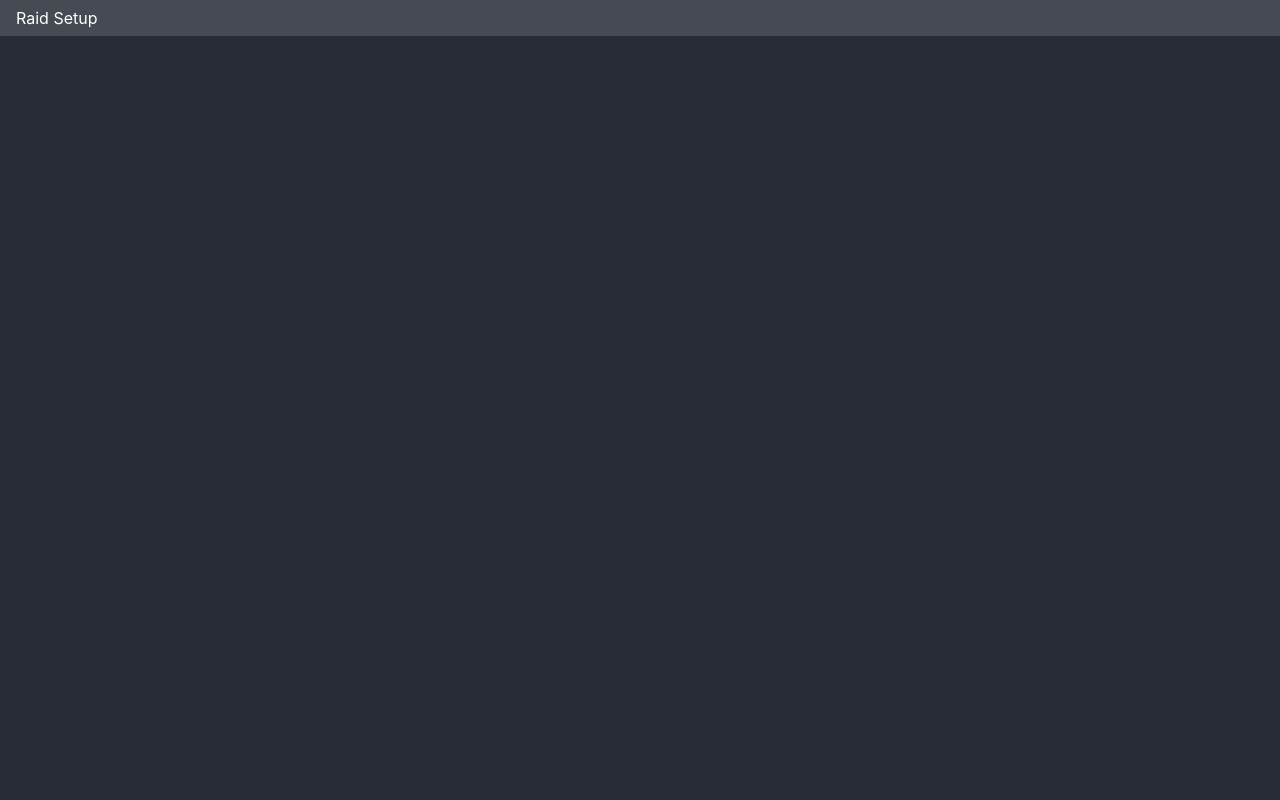
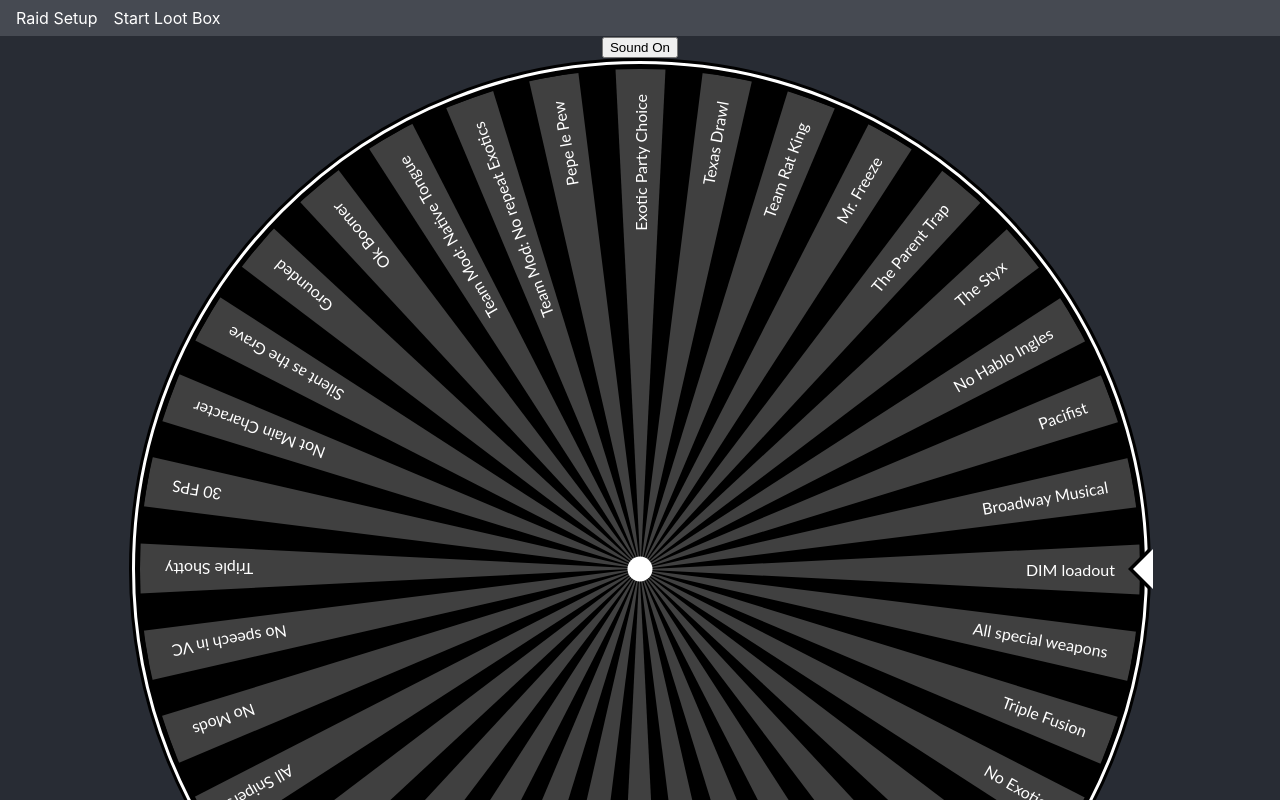
Before and after one commit to mlsof21/loot-box-raid, a React (Create React App) app: page /startLootbox in a window 1280 px wide. Before the commit this address led to /. Shown: the top 800 px of the page. Built offline with nearby package versions, Linux system fonts and the light colour scheme.

Commit message:
added wheel - ms

```diff
--- a/src/App.tsx
+++ b/src/App.tsx
@@ -2,6 +2,7 @@ import './app.scss';
 import { BrowserRouter, Redirect, Route, Switch } from 'react-router-dom';
 import RaidSetup from './pages/RaidSetup';
 import Nav from './components/Nav/Nav';
+import StartLootbox from './pages/StartLootbox';
 
 function App() {
   return (
@@ -10,6 +11,7 @@ function App() {
         <Nav />
         <Switch>
           <Route exact={true} path="/raidSetup" component={RaidSetup} />
+          <Route exact={true} path="/startLootbox" component={StartLootbox} />
           <Redirect to="/" />
         </Switch>
       </BrowserRouter>
--- a/src/components/Input/ModifierInput.tsx
+++ b/src/components/Input/ModifierInput.tsx
@@ -42,8 +42,8 @@ const ModifierInput = ({
   const isLastIndex = index + 1 === numModifiers;
 
   return (
-    <div className="modifierInput">
-      {editing || isLastIndex ? (
+    <div>
+      {editing ? (
         <div className="editingModifierInput">
           <label>
             Name:
@@ -63,15 +63,21 @@ const ModifierInput = ({
           <label>
             Team mod:
             <input type="checkbox" name="isTeamMod" checked={modifier.isTeamMod} onChange={handleInputChange} />
-          </label>{' '}
+          </label>
         </div>
       ) : (
-        <div>
-          <span className="spanLabel">Name:</span> <span> {modifier.name} </span>{' '}
-          <span className="spanLabel">Description:</span>
-          <span>{modifier.description}</span>
-          <span className="spanLabel">Team mod:</span>
-          <input type="checkbox" checked={modifier.isTeamMod} disabled={true} />
+        <div className="rowContainer">
+          <div className="nameContainer">
+            <span className="spanLabel">Name: {modifier.name} </span>
+          </div>
+          <div className="descriptionContainer">
+            <span className="spanLabel">Description: {modifier.description}</span>
+          </div>
+          <div className="teamModContainer">
+            <span className="spanLabel">
+              Team mod: <input type="checkbox" checked={modifier.isTeamMod} disabled={true} />
+            </span>
+          </div>
         </div>
       )}
       {isLastIndex && <button onClick={addModifier}>+</button>}
--- a/src/components/Input/input.scss
+++ b/src/components/Input/input.scss
@@ -11,3 +11,23 @@
 .spanLabel {
   font-weight: 700;
 }
+
+.rowContainer {
+  display: flex;
+  flex-direction: row;
+}
+
+.nameContainer {
+  width: 20%;
+  text-align: left;
+}
+
+.teamModContainer {
+  width: 10%;
+  text-align: left;
+}
+
+.descriptionContainer {
+  width: 70%;
+  text-align: left;
+}
--- a/src/components/Nav/Nav.tsx
+++ b/src/components/Nav/Nav.tsx
@@ -2,7 +2,12 @@ import { Link } from 'react-router-dom';
 import './nav.scss';
 
 const Nav = () => {
-  return <div className="navbar">{<Link to="/raidSetup">Raid Setup</Link>}</div>;
+  return (
+    <div className="navbar">
+      <Link to="/raidSetup">Raid Setup</Link>
+      <Link to="/startLootbox">Start Loot Box</Link>
+    </div>
+  );
 };
 
 export default Nav;
--- /dev/null
+++ b/src/components/Wheel/Wheel.tsx
@@ -0,0 +1,31 @@
+import React, { useState } from 'react';
+
+import './wheel.scss';
+
+interface WheelProps {
+  items: string[];
+  handleWheelClick: () => void;
+  selectedItem: null | number;
+}
+
+const Wheel = ({ items, handleWheelClick, selectedItem }: WheelProps) => {
+  const wheelVars = {
+    '--nb-item': items.length,
+    '--selected-item': selectedItem,
+  } as React.CSSProperties;
+  const spinning = selectedItem !== null ? 'spinning' : '';
+
+  return (
+    <div className="wheel-container">
+      <div className={`wheel ${spinning}`} style={wheelVars} onClick={handleWheelClick}>
+        {items.map((item: string, index: number) => (
+          <div className="wheel-item" key={index} style={{ '--item-nb': index } as React.CSSProperties}>
+            {item}
+          </div>
+        ))}
+      </div>
+    </div>
+  );
+};
+
+export default Wheel;
--- /dev/null
+++ b/src/components/Wheel/wheel.scss
@@ -0,0 +1,142 @@
+:root {
+  --wheel-font: 'Lato', 'Quicksand', sans-serif;
+  --wheel-size: 1000px;
+  --wheel-slice-spacing: 50px;
+  --wheel-border-size: 5px;
+  --wheel-color: #000000;
+  --neutral-color: white;
+  --PI: 3.14159265358979;
+  --nb-item: 0;
+  --item-nb: 0;
+  --selected-item: 0;
+  --nb-turn: 5;
+  --spinning-duration: 4.4s;
+  --reset-duration: 0.25s;
+}
+
+/* Conteneur de la roue = cercle rose extérieur */
+.wheel-container {
+  display: block;
+  position: relative;
+  box-sizing: content-box;
+  width: calc(var(--wheel-size) + 2 * var(--wheel-border-size));
+  height: calc(var(--wheel-size) + 2 * var(--wheel-border-size));
+  padding: 3px;
+  margin: auto;
+  background-color: var(--neutral-color);
+  border: solid var(--wheel-color) 3px;
+  border-radius: 50%;
+  user-select: none;
+}
+
+/* Triangle de sélection = 1 rose +  1 blanc */
+.wheel-container::before,
+.wheel-container::after {
+  content: '';
+  display: block;
+  position: absolute;
+  height: 0;
+  width: 0;
+  top: 50%;
+  transform: translateY(-50%);
+  z-index: 2;
+  border: solid transparent 20px;
+  border-left-width: 0;
+}
+
+.wheel-container::before {
+  right: 0px;
+  border-right-color: var(--wheel-color);
+}
+
+.wheel-container::after {
+  right: -5px;
+  border-right-color: var(--neutral-color);
+}
+
+/* Roue */
+.wheel {
+  display: block;
+  position: relative;
+  box-sizing: content-box;
+  margin: auto;
+  width: var(--wheel-size);
+  height: var(--wheel-size);
+  overflow: hidden;
+  border-radius: 50%;
+  border: solid var(--wheel-color) var(--wheel-border-size);
+  background-color: var(--wheel-color);
+  transition: transform var(--reset-duration);
+  transform: rotate(0deg);
+  cursor: pointer;
+}
+
+.wheel.spinning {
+  transition: transform var(--spinning-duration);
+  transform: rotate(calc(var(--nb-turn) * 360deg + (-360deg * var(--selected-item) / var(--nb-item, 1))));
+}
+
+/* Centre de la roue = rond blanc au centre */
+.wheel::after {
+  display: block;
+  position: absolute;
+  content: '';
+  background-color: var(--neutral-color);
+  width: 25px;
+  height: 25px;
+  z-index: 2;
+  top: 50%;
+  left: 50%;
+  transform: translate(-50%, -50%);
+  border-radius: 50%;
+}
+
+/* Element sur la roue */
+.wheel-item {
+  display: block;
+  position: absolute;
+  box-sizing: border-box;
+
+  /* position de l'item */
+  top: 50%;
+  left: 50%;
+  width: 50%;
+  transform-origin: center left;
+  transform: translateY(-50%) rotate(calc(var(--item-nb) * (360deg / var(--nb-item, 1))));
+
+  /* texte */
+  color: var(--neutral-color);
+  text-align: right;
+  padding: 0 25px 0 50px;
+  font-family: var(--wheel-font);
+}
+
+/* Background de l'élément = triangle rose plus clair */
+.wheel-item:before {
+  content: ' ';
+  display: block;
+  position: absolute;
+  box-sizing: border-box;
+  z-index: -1;
+  width: 0;
+  height: 0;
+  top: 50%;
+  left: 50%;
+  transform: translate(-50%, -50%);
+  padding-left: 0px;
+  opacity: 0.25;
+
+  /*
+    Largeur du triangle
+    Je ne sais pas pourquoi j'ai besoin d'ajouter
+      " + var(--wheel-size) / 2 " dans slice-max-width  ==> donne 2.PI.R + R
+    mais globalement ca marche a peu près bien
+    TODO: A étudier
+  */
+  --slice-max-width: calc(var(--PI) * var(--wheel-size) + var(--wheel-size) / 2);
+  --slice-width: calc((var(--slice-max-width) / var(--nb-item)) - var(--wheel-slice-spacing));
+  border: solid transparent calc(var(--slice-width) / 2);
+  border-left: solid transparent 0;
+  /* profondeur du triangle = du centre de la roue à la bordure = 300px / 2 */
+  border-right: solid var(--neutral-color) calc(var(--wheel-size) / 2);
+}
--- /dev/null
+++ b/src/pages/StartLootbox.tsx
@@ -0,0 +1,65 @@
+import { useState } from 'react';
+import Wheel from '../components/Wheel/Wheel';
+import { get, set } from '../localStorage/localStorage';
+import { knownRaids } from '../raids/known-raids';
+import { defaultModifiers } from '../raids/modifiers';
+import music from '../music/spinmusic.mp3';
+
+import './raidSetup.scss';
+
+const StartLootbox = () => {
+  const storageRaid = get('raid');
+  const storageRaiders = get('raiders');
+  const storageModifiers = get('modifiers');
+
+  const initialRaid = storageRaid ? JSON.parse(storageRaid) : knownRaids[0].name;
+  const initialRaiders = storageRaiders ? JSON.parse(storageRaiders) : ['', '', '', '', '', ''];
+  const initialModifiers = storageModifiers ? JSON.parse(storageModifiers) : [...defaultModifiers];
+
+  if (!storageRaid) {
+    set('raid', knownRaids[0].name);
+  }
+
+  if (!storageRaiders) {
+    set('raiders', [...initialRaiders]);
+  }
+
+  if (!storageModifiers) {
+    set('modifiers', [...defaultModifiers]);
+  }
+  const [selectedRaid, setSelectedRaid] = useState(initialRaid);
+  const [raiders, setRaiders] = useState<string[]>([...initialRaiders]);
+  const [modifiers, setModifiers] = useState([...initialModifiers]);
+  const [soundOn, setSoundOn] = useState(true);
+  const [selectedItem, setSelectedItem] = useState<null | number>(null);
+
+  const selectItem = () => {
+    console.log('in selectItem', selectedItem);
+    if (selectedItem === null) {
+      console.log('in if');
+      const newSelectedItem = Math.floor(Math.random() * modifiers.length);
+
+      if (soundOn) {
+        const audio = new Audio(music);
+        audio.play();
+      }
+      setSelectedItem(newSelectedItem);
+    } else {
+      setSelectedItem(null);
+      console.log('in else', selectedItem);
+      //   const timer = setTimeout(selectItem, 500);
+      //   return () => clearTimeout(timer);
+    }
+  };
+
+  return (
+    <>
+      <button className="soundButton" onClick={() => setSoundOn(!soundOn)}>
+        Sound {soundOn ? 'On' : 'Off'}{' '}
+      </button>
+      <Wheel items={modifiers.map((x) => x.name)} handleWheelClick={selectItem} selectedItem={selectedItem} />
+    </>
+  );
+};
+
+export default StartLootbox;
--- a/src/pages/raidSetup.scss
+++ b/src/pages/raidSetup.scss
@@ -0,0 +1,4 @@
+.modifierSetup {
+  width: 60%;
+  margin: auto;
+}
--- a/src/raids/known-raids.ts
+++ b/src/raids/known-raids.ts
@@ -57,4 +57,15 @@ export const knownRaids: KnownRaid[] = [
       { name: 'Atheon', imagePath: null, order: 7 },
     ],
   },
+  {
+    name: 'Vow of the Disciple',
+    imagePath: null,
+    encounters: [
+      { name: 'Opening', imagePath: null, order: 1 },
+      { name: 'Acquisition', imagePath: null, order: 2 },
+      { name: 'Caretaker', imagePath: null, order: 3 },
+      { name: 'Exhibition', imagePath: null, order: 4 },
+      { name: 'Rhulk', imagePath: null, order: 5 },
+    ],
+  },
 ];
--- a/src/react-app-env.d.ts
+++ b/src/react-app-env.d.ts
@@ -1 +1,2 @@
 /// <reference types="react-scripts" />
+declare module '*.mp3';
```
Also changed, not shown: src/pages/startLootbox.scss (added), 1 other file (tests, documents, lock files or other folders).
